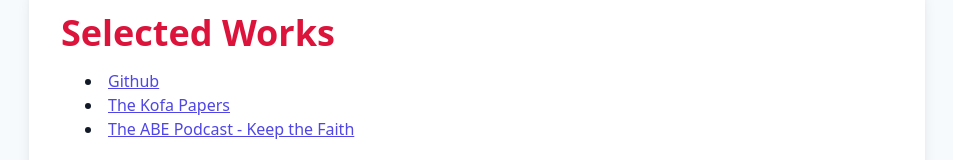
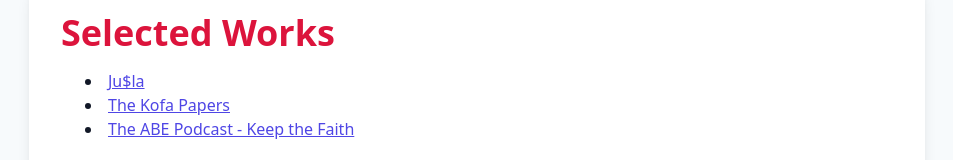
Before and after one commit to jusbuckingham/jusbuckingham, a Next.js app: page / in a window 1280 px wide. Shown: the part 1586-1746 px from the top of the page, without its empty margins (163-1116 px from the left). Built offline with nearby package versions, Linux system fonts and the light colour scheme.

Commit message:
adding jusla playlist

```diff
--- a/pages/index.tsx
+++ b/pages/index.tsx
@@ -88,12 +88,12 @@ const Home: NextPage = () => {
         <ul className="list-disc list-inside ml-6">
           <li>
             <a
-              href="https://github.com/jusbuckingham"
+              href="https://music.apple.com/us/playlist/ju%24la/pl.u-8aAVodjIoaMmWY"
               target="_blank"
               rel="noopener noreferrer"
               className="text-indigo-600 underline hover:text-crimson"
             >
-              Github
+              Ju$la
             </a>
           </li>
           <li>
```
